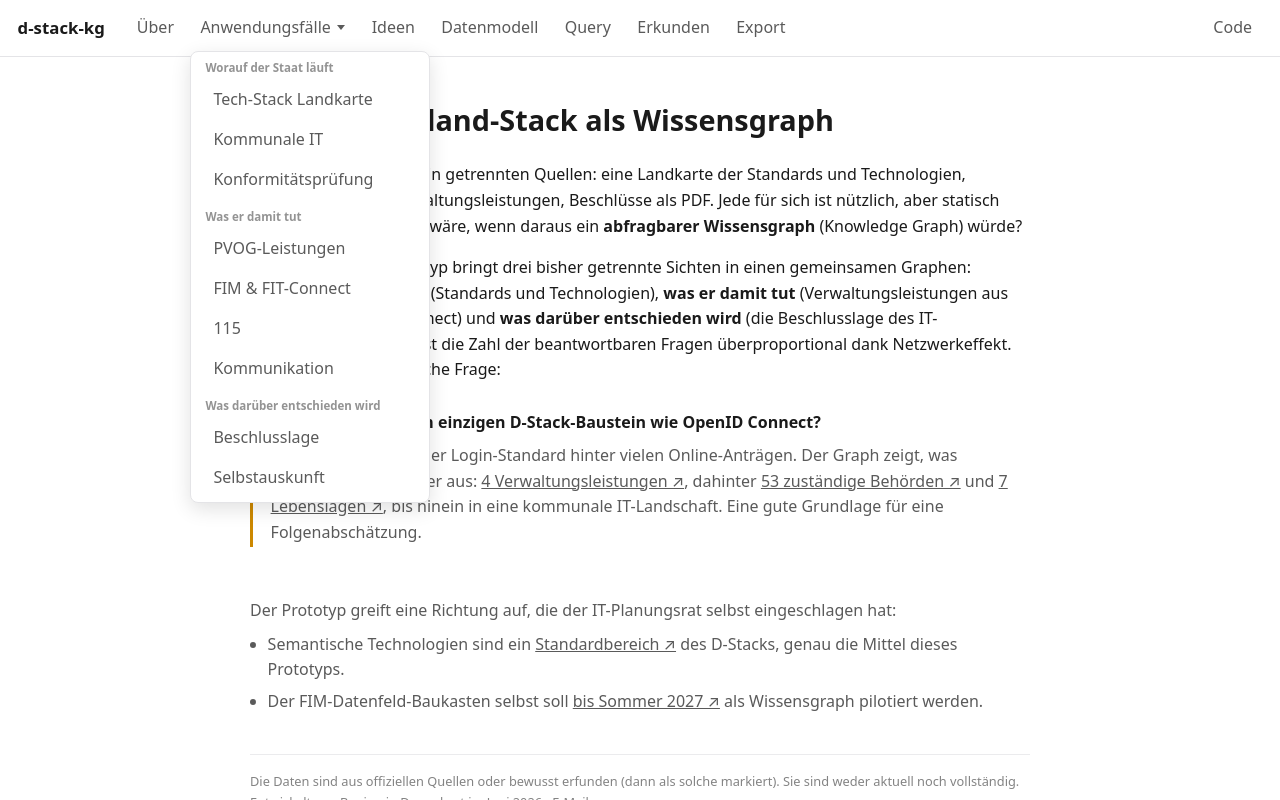
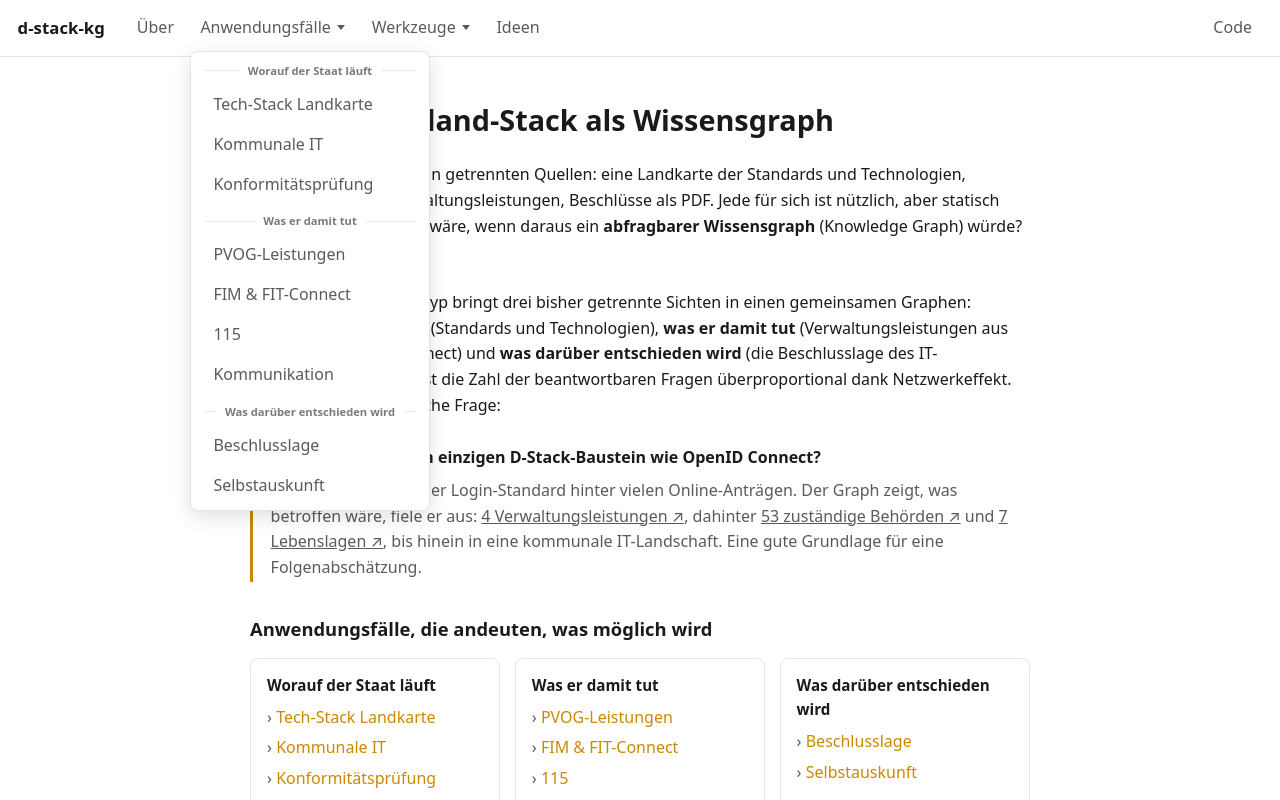
Before and after one commit to benjaminaaron/d-stack-kg, a website built with Vite: page webapp/index.html in a window 1280 px wide. Both pictures are taken after a click on the button "Anwendungsfälle". Shown: the top 800 px of the page. Built offline with nearby package versions, Linux system fonts and the light colour scheme; what @foerderfunke/sem-ops-utils would draw is missing.

Commit message:
Menu restructuring, add cards to landing page

```diff
--- a/webapp/assets/nav-bar.js
+++ b/webapp/assets/nav-bar.js
@@ -29,11 +29,13 @@ const ITEMS = [
             { label: "Selbstauskunft", href: link("use-case/selbstauskunft.html") }
         ] }
     ] },
-    { label: "Ideen", href: link("ideen.html") },
-    { label: "Datenmodell", href: link("vocabulary.html") },
-    { label: "Query", href: link("query.html") },
-    { label: "Erkunden", href: link("graph.html") },
-    { label: "Export", href: link("export.html") }
+    { label: "Werkzeuge", selectedPrefix: "Werkzeug", children: [
+        { label: "Datenmodell", href: link("vocabulary.html") },
+        { label: "Erkunden", href: link("graph.html") },
+        { label: "Query", href: link("query.html") },
+        { label: "Export", href: link("export.html") }
+    ] },
+    { label: "Ideen", href: link("ideen.html") }
 ]
 
 const isActive = href => {
@@ -50,13 +52,16 @@ const renderLink = item =>
     `<a class="navlink" href="${item.href}"${current(item.href)}>${item.label}</a>`
 
 const renderDropdown = item => {
-    // children grouped under labelled sections (the three Sichten); flatten to find the open one
-    const all = item.groups.flatMap(g => g.children)
-    // when a child use case is open, surface it in the button: "Anwendungsfall: <selected>"
+    // a dropdown is either flat (item.children) or split into labelled sections (item.groups,
+    // the three Sichten); normalise to groups and flatten to find the open child
+    const groups = item.groups ?? [{ children: item.children }]
+    const flat = groups.every(g => !g.label)
+    const all = groups.flatMap(g => g.children)
+    // when a child is open, surface it in the button: "Anwendungsfall: <selected>"
     const selected = all.find(c => isActive(c.href))
     const label = selected ? `${item.selectedPrefix}: ${selected.label}` : item.label
-    const menu = item.groups.map(g =>
-        `<div class="menu-group">${g.label}</div>` +
+    const menu = groups.map(g =>
+        (g.label ? `<div class="menu-group">${g.label}</div>` : "") +
         g.children.map(c =>
             `<a role="menuitem" class="menuitem" href="${c.href}"${current(c.href)}>${c.label}</a>`
         ).join("")
@@ -66,7 +71,7 @@ const renderDropdown = item => {
             <button type="button" class="navlink${selected ? " active" : ""}" aria-haspopup="true" aria-expanded="false">
                 ${label}<span class="caret" aria-hidden="true"></span>
             </button>
-            <div class="menu" role="menu">${menu}</div>
+            <div class="menu${flat ? " flat" : ""}" role="menu">${menu}</div>
         </div>`
 }
 
@@ -79,7 +84,7 @@ class SiteNav extends HTMLElement {
                     <span></span><span></span><span></span>
                 </button>
                 <div class="navitems" id="navitems">
-                    ${ITEMS.map(i => i.groups ? renderDropdown(i) : renderLink(i)).join("")}
+                    ${ITEMS.map(i => (i.groups || i.children) ? renderDropdown(i) : renderLink(i)).join("")}
                     <a class="repo" href="${REPO}" target="_blank" rel="noopener noreferrer">Code</a>
                 </div>
             </nav>`
--- a/webapp/assets/styles.css
+++ b/webapp/assets/styles.css
@@ -50,6 +50,22 @@ a { color: var(--accent); }
 .landing-signals { color: var(--muted); margin: 0 0 0.4rem; padding-left: 1.1rem; }
 .landing-signals li { margin: 0.35rem 0; }
 .landing-signals a, .landing-signals-intro a { color: inherit; text-decoration: underline; }
+
+/* landing: the three-Sichten on-ramp into the use cases */
+.landing-ramp { margin: 2rem 0 1.4rem; }
+.ramp-head { font-size: 1.15rem; margin: 0 0 0.9rem; }
+.ramp-cards { display: grid; grid-template-columns: repeat(3, 1fr); gap: 0.9rem; }
+.ramp-card { border: 1px solid var(--border); border-radius: 8px; padding: 0.85rem 1rem 0.95rem; }
+.ramp-card h3 { font-size: 0.95rem; margin: 0 0 0.5rem; }
+.ramp-card > p { color: var(--muted); font-size: 0.85rem; margin: 0 0 0.6rem; }
+.ramp-card ul { list-style: none; margin: 0; padding: 0; }
+.ramp-card li { margin: 0.3rem 0; }
+.ramp-card li a { text-decoration: none; }
+.ramp-card li a::before { content: "\203a\00a0"; color: var(--muted); }
+.ramp-card li a:hover { text-decoration: underline; }
+@media (max-width: 640px) {
+    .ramp-cards { grid-template-columns: 1fr; }
+}
 
 /* small, gray "who built this" line at the foot of the landing page */
 .page-footer { margin-top: 2.5rem; padding-top: 1rem; border-top: 1px solid var(--border); font-size: 0.8rem; color: var(--muted); opacity: 0.75; }
@@ -169,15 +185,25 @@ site-nav {
 
 .dropdown.open .menu { display: block; }
 
-/* the three Sichten as section headers inside the use-case menu */
+/* the three Sichten as centered section dividers: label between two bright-gray rules */
 .menu-group {
-    padding: 0.5rem 0.6rem 0.15rem;
-    font-size: 0.72rem;
+    display: flex;
+    align-items: center;
+    gap: 0.55rem;
+    padding: 0.5rem 0.5rem 0.3rem;
+    font-size: 0.7rem;
     font-weight: 600;
     color: var(--muted);
-    opacity: 0.65;
+    opacity: 0.8;
 }
-.menu-group:first-child { padding-top: 0.15rem; }
+.menu-group::before,
+.menu-group::after {
+    content: "";
+    flex: 1;
+    height: 1px;
+    background: var(--border);
+}
+.menu-group:first-child { padding-top: 0.3rem; }
 
 .menuitem {
     display: block;
@@ -185,6 +211,8 @@ site-nav {
     padding: 0.45rem 0.6rem 0.45rem 1.1rem;   /* indented under their category header */
     border-radius: 6px;
 }
+/* a flat dropdown (no Sichten headers, e.g. Werkzeuge) needs no hanging indent */
+.menu.flat .menuitem { padding-left: 0.6rem; }
 
 /* mobile: collapse the nav row into a burger-toggled panel */
 @media (max-width: 640px) {
--- a/webapp/index.html
+++ b/webapp/index.html
@@ -3,7 +3,9 @@
 <head>
     <meta charset="utf-8">
     <meta name="viewport" content="width=device-width, initial-scale=1">
-    <title>d-stack-kg</title>
+    <title>Deutschland-Stack als Wissensgraph</title>
+    <meta name="description" content="Inoffizieller Prototyp: der Deutschland-Stack als abfragbarer Wissensgraph. Standards, Verwaltungsleistungen und die Beschlusslage des IT-Planungsrats in einem Graphen.">
+    <link rel="canonical" href="https://benjaminaaron.codeberg.page/d-stack-kg/">
     <link rel="stylesheet" href="assets/styles.css">
     <script type="module" src="assets/nav-bar.js"></script>
     <script type="module" src="assets/visu/hero.js"></script>
@@ -14,16 +16,47 @@
         <h1>Der Deutschland-Stack als Wissensgraph</h1>
 
         <p>Heute liegt der D-Stack in getrennten Quellen: eine Landkarte der Standards und Technologien, Verzeichnisse von Verwaltungsleistungen, Beschlüsse als PDF. Jede für sich ist nützlich, aber statisch und unverbunden. Was wäre, wenn daraus ein <strong>abfragbarer Wissensgraph</strong> (Knowledge Graph) würde?</p>
+
+        <figure class="hero-graph-wrap">
+            <div id="hero-graph" class="hero-graph" role="img" aria-label="Bewegte 3D-Visualisierung des Wissensgraphen"></div>
+            <div id="hero-controls" class="hero-controls"></div>
+        </figure>
+
         <p>Dieser inoffizielle Prototyp bringt drei bisher getrennte Sichten in einen gemeinsamen Graphen: <strong>worauf der Staat läuft</strong> (Standards und Technologien), <strong>was er damit tut</strong> (Verwaltungsleistungen aus PVOG, FIM und FIT-Connect) und <strong>was darüber entschieden wird</strong> (die Beschlusslage des IT-Planungsrats). So wächst die Zahl der beantwortbaren Fragen überproportional dank Netzwerkeffekt. Ein Beispiel für eine solche Frage:</p>
         <div class="landing-example">
             <p class="le-q">Was hängt an einem einzigen D-Stack-Baustein wie OpenID Connect?</p>
             <p class="le-a">OpenID Connect ist der Login-Standard hinter vielen Online-Anträgen. Der Graph zeigt, was betroffen wäre, fiele er aus: <a class="le-link" id="ql-leistungen" href="query.html" target="_blank" rel="noopener">4 Verwaltungsleistungen ↗</a>, dahinter <a class="le-link" id="ql-behoerden" href="query.html" target="_blank" rel="noopener">53 zuständige Behörden ↗</a> und <a class="le-link" id="ql-lebenslagen" href="query.html" target="_blank" rel="noopener">7 Lebenslagen ↗</a>, bis hinein in eine kommunale IT-Landschaft. Eine gute Grundlage für eine Folgenabschätzung.</p>
         </div>
 
-        <figure class="hero-graph-wrap">
-            <div id="hero-graph" class="hero-graph" role="img" aria-label="Bewegte 3D-Visualisierung des Wissensgraphen"></div>
-            <div id="hero-controls" class="hero-controls"></div>
-        </figure>
+        <section class="landing-ramp">
+            <h2 class="ramp-head">Anwendungsfälle, die andeuten, was möglich wird</h2>
+            <div class="ramp-cards">
+                <div class="ramp-card">
+                    <h3>Worauf der Staat läuft</h3>
+                    <ul>
+                        <li><a href="use-case/landkarte.html">Tech-Stack Landkarte</a></li>
+                        <li><a href="use-case/kommune.html">Kommunale IT</a></li>
+                        <li><a href="use-case/konformitaet.html">Konformitätsprüfung</a></li>
+                    </ul>
+                </div>
+                <div class="ramp-card">
+                    <h3>Was er damit tut</h3>
+                    <ul>
+                        <li><a href="use-case/leistungen.html">PVOG-Leistungen</a></li>
+                        <li><a href="use-case/fachdaten.html">FIM &amp; FIT-Connect</a></li>
+                        <li><a href="use-case/115.html">115</a></li>
+                        <li><a href="use-case/kommunikation.html">Kommunikation</a></li>
+                    </ul>
+                </div>
+                <div class="ramp-card">
+                    <h3>Was darüber entschieden wird</h3>
+                    <ul>
+                        <li><a href="use-case/beschlusslage.html">Beschlusslage</a></li>
+                        <li><a href="use-case/selbstauskunft.html">Selbstauskunft</a></li>
+                    </ul>
+                </div>
+            </div>
+        </section>
 
         <p class="landing-signals-intro">Der Prototyp greift eine Richtung auf, die der IT-Planungsrat selbst eingeschlagen hat:</p>
         <ul class="landing-signals">
```
Also changed, not shown: webapp/ideen.html (+1 -2 lines), webapp/ueber.html (+5 -5 lines).
